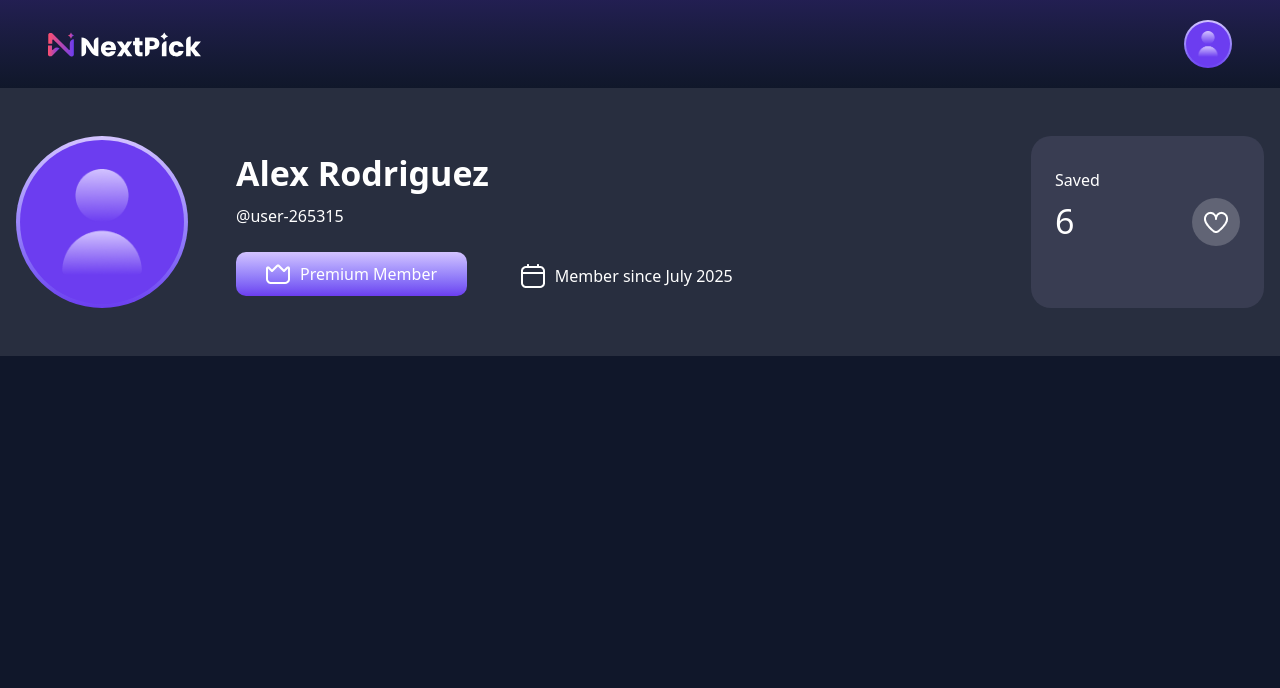
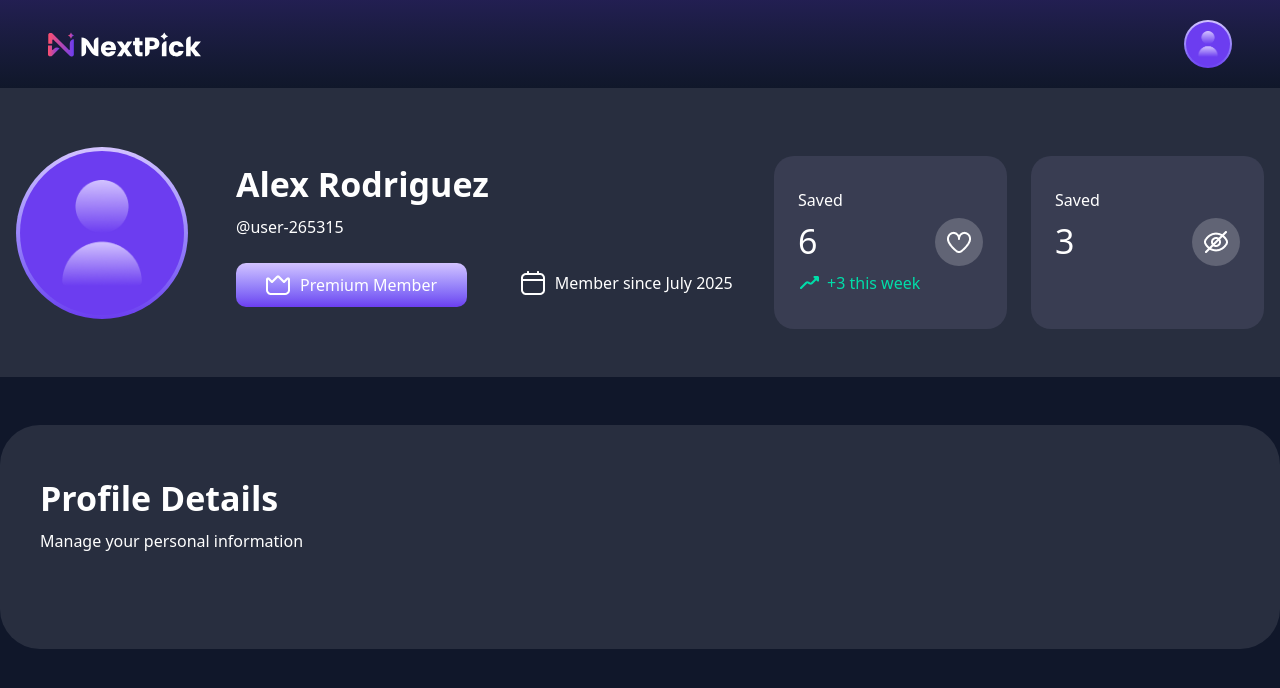
Before and after one commit to jubayerkhan/nextpic, a Next.js app: page /profile in a window 1280 px wide. Shown: the top 688 px of the page. Built offline with nearby package versions, Linux system fonts and the light colour scheme.

Commit message:
filter btn active update

```diff
--- a/app/components/Card.jsx
+++ b/app/components/Card.jsx
@@ -48,6 +48,12 @@ export default function Card({ item, type }) {
     modalRef.current?.close();
   };
 
+  const handleClick = (e) => {
+    e.preventDefault();      // stop default action
+    e.stopPropagation();     // stop bubbling to parent
+    alert("bookmarked!")
+  };
+
   const avengers = [
     { name: "Robert Downey Jr.", role: "Tony Stark", img: "/assets/robert.png" },
     { name: "Chris Evans", role: "Steve Rogers", img: "/assets/evans.png" },
@@ -94,6 +100,7 @@ export default function Card({ item, type }) {
             width={20}
             height={20}
             className="card_bookmark_img hover:opacity-100 md:opacity-80"
+            onClick={handleClick}
           />
 
           {/* Rating */}
--- a/app/components/Filter.jsx
+++ b/app/components/Filter.jsx
@@ -98,7 +98,8 @@ export default function Filter() {
             </div>
             {/* btn div */}
             <div className='md:pt-12 pt-4 md:pb-[72px] pb-4 flex justify-center md:gap-6 gap-3'>
-                <button className='filter_btn bg-gradient-to-t from-[#FEADFF] from-0% to-[#6C3DF0] to-100% transition-transform hover:shadow-[0px_4px_10px_0px_#8A38F5]'>
+                {/* filter_btn_inactive */}
+                <button className='filter_btn filter_random_btn_active'>
                     <Image
                         src={shuffle}
                         alt="shuffle"
@@ -106,7 +107,8 @@ export default function Filter() {
                     />
                     <span>Random Pick</span>
                 </button>
-                <button className='filter_btn border-1 border-[#444444] hover:bg-gradient-to-r from-[#FF4F6D] to-[#6C3DF0] transition-transform'>
+                {/* filter_get_btn_active */}
+                <button className='filter_btn filter_btn_inactive'>
                     <Image
                         src={magic}
                         alt="magic"
--- a/app/globals.css
+++ b/app/globals.css
@@ -151,6 +151,15 @@
   .filter_btn {
     @apply py-3 md:px-6 px-3 rounded-[10px] flex gap-2.5 items-center text-white font-medium w-full md:w-auto md:mb-0 justify-center cursor-pointer;
   }
+  .filter_random_btn_active {
+    @apply bg-gradient-to-t from-[#FEADFF] from-0% to-[#6C3DF0] to-100% transition-transform hover:shadow-[0px_4px_10px_0px_#8A38F5];
+  }
+  .filter_btn_inactive {
+    @apply border-1 border-[#444444] hover:bg-gradient-to-r from-[#FF4F6D] to-[#6C3DF0] transition-colors;
+  }
+  .filter_get_btn_active {
+    @apply bg-gradient-to-r from-[#FF4F6D] to-[#6C3DF0] transition-colors;
+  }
 
   .result_text_right {
     @apply text-[#7E8598] text-sm mt-auto pt-4 md:pt-0;
@@ -231,19 +240,19 @@
 
   /* movie grid styles */
   .movie_show_more_btn {
-    @apply border border-[#394056] hover:border-[#652CA8] hover:bg-[#282031] text-white py-[14px] px-[34px] rounded-full transition-transform cursor-pointer;
+    @apply border border-[#394056] hover:border-[#652CA8] hover:bg-[#282031] text-white py-[14px] px-[34px] rounded-full transition-colors cursor-pointer;
   }
 
   .series_show_more_btn {
-    @apply border border-[#394056] hover:border-[#96207A] hover:bg-[#31202D] text-white py-[14px] px-[34px] rounded-full transition-transform cursor-pointer;
+    @apply border border-[#394056] hover:border-[#96207A] hover:bg-[#31202D] text-white py-[14px] px-[34px] rounded-full transition-colors cursor-pointer;
   }
 
   .game_show_more_btn {
-    @apply border border-[#394056] hover:border-[#B93F13] hover:bg-[#33241D] text-white py-[14px] px-[34px] rounded-full transition-transform cursor-pointer;
+    @apply border border-[#394056] hover:border-[#B93F13] hover:bg-[#33241D] text-white py-[14px] px-[34px] rounded-full transition-colors cursor-pointer;
   }
 
   .book_show_more_btn {
-    @apply border border-[#394056] hover:border-[#105CAD] hover:bg-[#212636] text-white py-[14px] px-[34px] rounded-full transition-transform cursor-pointer;
+    @apply border border-[#394056] hover:border-[#105CAD] hover:bg-[#212636] text-white py-[14px] px-[34px] rounded-full transition-colors cursor-pointer;
   }
 
   .cards_section_title {
@@ -532,21 +541,74 @@
     border-radius: 20px !important;
   }
 
+  /* ===================== */
   /* profile page styles */
+  /* ===================== */
   .profile_img_div1 {
     @apply p-0.5 bg-gradient-to-b from-[#D3C3FF] to-[#6C3DF0] rounded-full;
   }
-
   .profile_img_main_div1 {
     @apply p-1 bg-gradient-to-b from-[#D3C3FF] to-[#6C3DF0] rounded-full md:w-[172px];
   }
-
   .profile_img_div2 {
     @apply bg-[#6C3DF0] p-[9px] rounded-full;
   }
-
   .profile_img_main_div2 {
     @apply bg-[#6C3DF0] md:p-[29px] p-5 rounded-full;
   }
+  .profile_heading_div {
+    @apply bg-white/10 md:py-12 py-5 px-4 2xl:px-0 md:mb-12 mb-6;
+  }
+  .profile_heading_container {
+    @apply max-w-[1516px] mx-auto;
+  }
+  .profile_heading_left_container {
+    @apply flex gap-[32px] items-start flex-wrap;
+  }
+  .profile_heading_left_container_div1 {
+    @apply flex sm:gap-12 gap-5 items-center flex-wrap;
+  }
+  .profile_img_heading_left {
+    @apply w-[90px] h-[90px] md:w-auto md:h-auto;
+  }
+  .profile_img_heading_right {
+    @apply flex flex-col sm:flex-row sm:gap-6 gap-4 pt-5;
+  }
+  .profile_img_heading_right_card_div {
+    @apply bg-[#393d52] rounded-[20px] py-8 px-6 text-white min-w-[233px] h-[173px];
+  }
+  .profile_img_heading_right_card_inner_div {
+    @apply flex justify-between items-center;
+  }
+  .profile_img_heading_left_name {
+    @apply text-white text-[34px] font-semibold;
+  }
+  .profile_img_heading_left_subtitle {
+    @apply text-white pt-[5px] md:pb-6 pb-3;
+  }
+  .premium_member_btn {
+    @apply text-white py-2.5 px-[30px] rounded-[10px] bg-gradient-to-b from-[#D3C3FF] to-[#6C3DF0] flex gap-2.5;
+  }
+  .profile_calender_div {
+    @apply text-white flex gap-2.5 xl:pt-28 pt-4;
+  }
+  .profile_img_heading_right_card_inner_div_no {
+    @apply text-[34px] py-1;
+  }
+  .profile_img_heading_right_card_inner_div_img {
+    @apply bg-white/20 rounded-full p-3 w-12;
+  }
+  .profile_img_heading_right_card_inner_div_green_arrow {
+    @apply flex gap-[5px] items-center text-[#00DDA9];
+  }
+  .profile_page_section_container {
+    @apply bg-white/10 rounded-[40px] py-12 px-10 max-w-[1516px] mx-auto text-white;
+  }
+  .profile_page_section_heading {
+    @apply text-[34px] font-semibold pb-[5px];
+  }
+  .profile_page_section_subheading {
+    @apply pb-12;
+  }
 
 }
--- a/app/profile/page.js
+++ b/app/profile/page.js
@@ -4,7 +4,9 @@ import logo from "@/public/assets/logo.svg";
 import user from "@/public/assets/user.png";
 import crown from "@/public/assets/crown.png";
 import heart from "@/public/assets/heart.png";
+import arrow_grow from "@/public/assets/arrow-grow.png";
 import calender from "@/public/assets/calender.png";
+import eye_crossed from "@/public/assets/eye_crossed.png";
 import Link from 'next/link';
 
 
@@ -21,37 +23,54 @@ export default function Home() {
                 </div>
             </div>
             {/* profile heading section */}
-            <div className='bg-white/10 md:py-12 py-5 px-4 2xl:px-0'>
-                <div className='max-w-[1516px] mx-auto'>
-                    <div className='md:flex justify-between'>
-                        <div className='flex gap-[32px] items-start flex-wrap'>
-                            <div className='flex sm:gap-12 gap-5 flex-wrap items-center'>
+            <div className='profile_heading_div'>
+                <div className='profile_heading_container'>
+                    <div className='md:flex justify-between items-center flex-wrap'>
+                        <div className='profile_heading_left_container'>
+                            <div className='profile_heading_left_container_div1'>
                                 <div className='profile_img_main_div1'>
                                     <div className="profile_img_main_div2">
-                                        <Image src={user} alt='user' className='w-[90px] h-[90px] md:w-auto md:h-auto' />
+                                        <Image src={user} alt='user' className='profile_img_heading_left' />
                                     </div>
                                 </div>
-                                <div>
-                                    <h3 className='text-white text-[34px] font-semibold'>Alex Rodriguez</h3>
-                                    <p className='text-white pt-[5px] pb-6'>@user-265315</p>
-                                    <button className='text-white py-2.5 px-[30px] rounded-[10px] bg-gradient-to-b from-[#D3C3FF] to-[#6C3DF0] flex gap-2.5'>
-                                        <Image src={crown} alt='crown' className='' />
-                                        <span>Premium Member</span>
-                                    </button>
+                                <div className='xl:flex gap-8 items-start flex-wrap'>
+                                    <div>
+                                        <h3 className='profile_img_heading_left_name'>Alex Rodriguez</h3>
+                                        <p className='profile_img_heading_left_subtitle'>@user-265315</p>
+                                        <button className='premium_member_btn'>
+                                            <Image src={crown} alt='crown' className='' />
+                                            <span>Premium Member</span>
+                                        </button>
+                                    </div>
+                                    <div className='profile_calender_div'>
+                                        <Image src={calender} alt='calender' />
+                                        <span>Member since July 2025</span>
+                                    </div>
                                 </div>
                             </div>
-                            <div className='text-white flex gap-2.5 md:pt-32'>
-                                <Image src={calender} alt='calender' className='' />
-                                <span>Member since July 2025</span>
+                        </div>
+                        <div className='profile_img_heading_right'>
+                            {/* card 1 */}
+                            <div className='profile_img_heading_right_card_div'>
+                                <p>Saved</p>
+                                <div className='profile_img_heading_right_card_inner_div'>
+                                    <h4 className='profile_img_heading_right_card_inner_div_no'>6</h4>
+                                    <div className='profile_img_heading_right_card_inner_div_img'>
+                                        <Image src={heart} alt='heart' />
+                                    </div>
+                                </div>
+                                <div className='profile_img_heading_right_card_inner_div_green_arrow'>
+                                    <Image src={arrow_grow} alt='arrow-grow' />
+                                    <span>+3 this week</span>
+                                </div>
                             </div>
-                        </div>
-                        <div className='sm:flex gap-6'>
-                            <div className='bg-[#393d52] rounded-[20px] py-8 px-6 text-white min-w-[233px] h-full'>
+                            {/* card 1 */}
+                            <div className='profile_img_heading_right_card_div'>
                                 <p>Saved</p>
-                                <div className='flex justify-between items-center'>
-                                    <h4 className='text-[34px] py-1'>6</h4>
-                                    <div className='bg-white/20 rounded-full p-3 w-12'>
-                                        <Image src={heart} alt='heart'/>
+                                <div className='profile_img_heading_right_card_inner_div'>
+                                    <h4 className='profile_img_heading_right_card_inner_div_no'>3</h4>
+                                    <div className='profile_img_heading_right_card_inner_div_img'>
+                                        <Image src={eye_crossed} alt='eye_crossed' />
                                     </div>
                                 </div>
                             </div>
@@ -59,6 +78,11 @@ export default function Home() {
                     </div>
                 </div>
             </div>
+            {/* profile details section */}
+            <div className='profile_page_section_container'>
+                <h2 className='profile_page_section_heading'>Profile Details</h2>
+                <h2 className='profile_page_section_subheading'>Manage your personal information</h2>
+            </div>
         </div>
     );
 }
```
Also changed, not shown: public/assets/arrow-grow.png (added).
